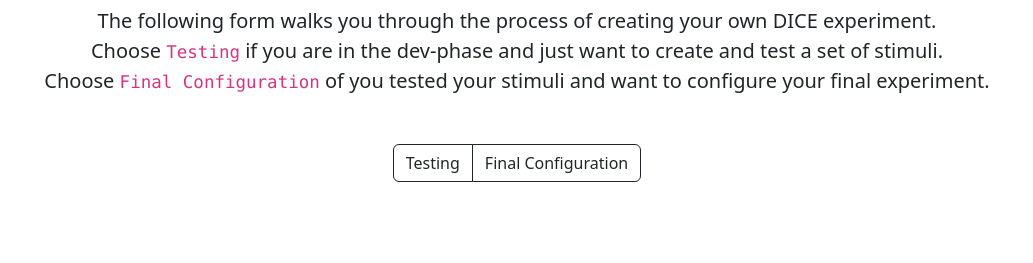
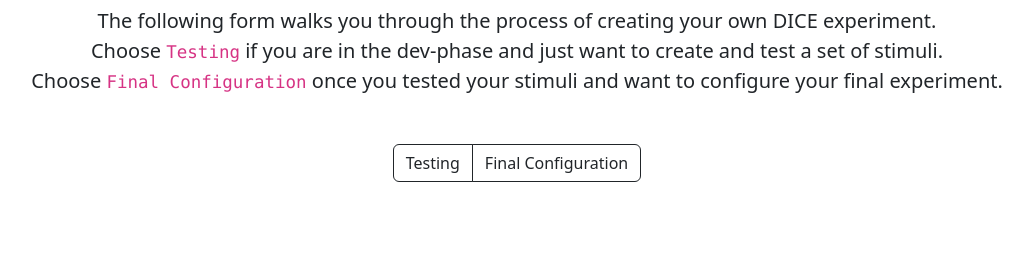
Before and after one commit to Howquez/oFeeds-config, a Flask app: page / in a window 1280 px wide. Shown: the part 878-1141 px from the top of the page, without its empty margins (123-1156 px from the left). Run offline with Flask 3, Linux system fonts and the light colour scheme.

Commit message:
correct typo

```diff
--- a/templates/index.html
+++ b/templates/index.html
@@ -64,7 +64,7 @@
         <p class="lead  text-center">
             The following form walks you through the process of creating your own DICE experiment.<br>
             Choose <code>Testing</code> if you are in the dev-phase and just want to create and test a set of stimuli.<br>
-            Choose <code>Final Configuration</code> of you tested your stimuli and want to configure your final experiment.
+            Choose <code>Final Configuration</code> once you tested your stimuli and want to configure your final experiment.
         </p>
     </div>
     <div class="d-flex justify-content-center">
```
